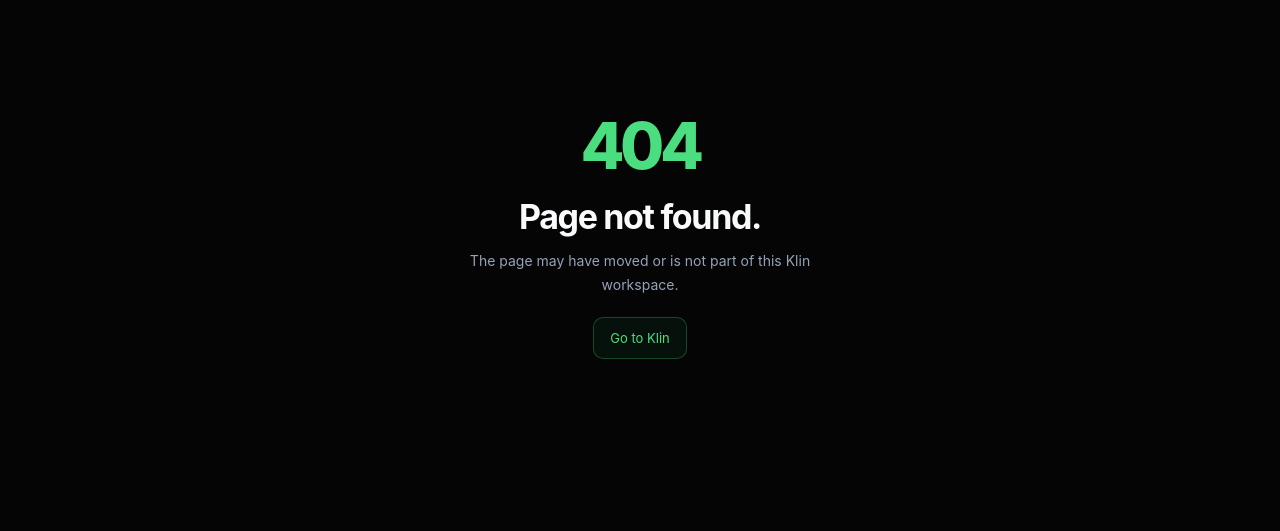
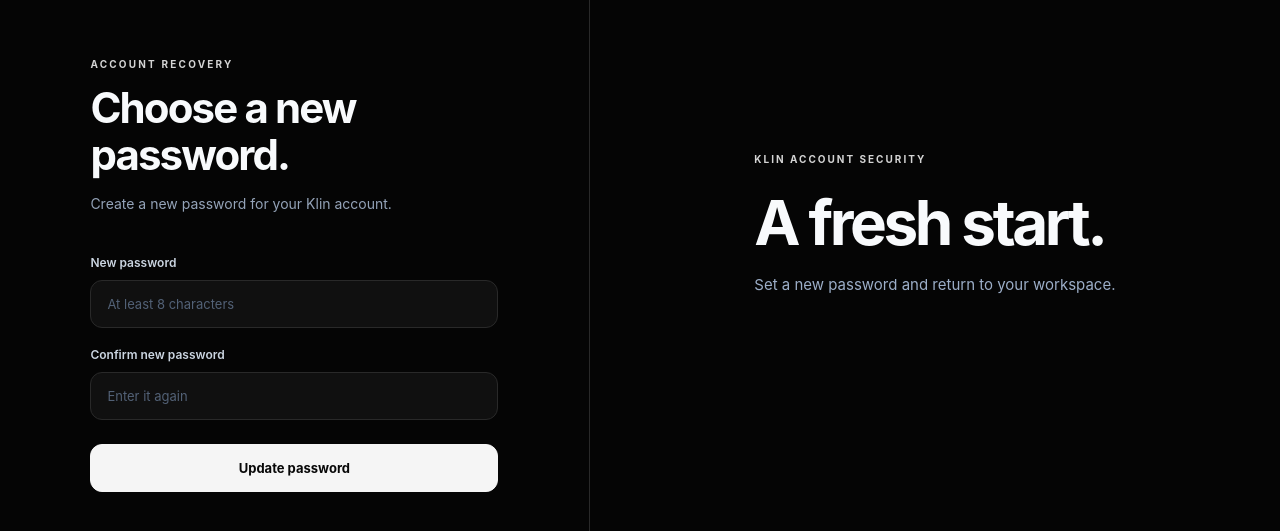
Before and after one commit to skiveens67-stack/klin.Ai, a Next.js app: page /reset-password in a window 1280 px wide. Before the commit this address had no page. Shown: the part 167-698 px from the top of the page. Built offline with nearby package versions, Linux system fonts and the light colour scheme.

Commit message:
Add password reset completion screen

```diff
--- /dev/null
+++ b/app/reset-password/page.tsx
@@ -0,0 +1,30 @@
+"use client";
+
+import { useState,type FormEvent } from "react";
+import Link from "next/link";
+import { useRouter } from "next/navigation";
+import { createSupabaseBrowserClient } from "@/lib/supabase/browser";
+
+export default function ResetPasswordPage() {
+  const router=useRouter(); const [password,setPassword]=useState(""); const [confirm,setConfirm]=useState("");
+  const [busy,setBusy]=useState(false); const [error,setError]=useState("");
+  async function submit(event:FormEvent<HTMLFormElement>) {
+    event.preventDefault(); setError("");
+    if(password!==confirm){setError("Your passwords do not match.");return;}
+    setBusy(true);
+    try { const supabase=createSupabaseBrowserClient(); const {error}=await supabase.auth.updateUser({password}); if(error) throw error; router.replace("/"); router.refresh(); }
+    catch(e){setError(e instanceof Error?e.message:"Klin could not update your password. Request a new reset link.");}
+    finally{setBusy(false);}
+  }
+  return <main className="auth-page auth-page-reset"><section className="auth-panel">
+    <Link className="auth-brand" href="/"><img src="/klin-logo.svg" alt="Klin" className="h-10 w-auto"/></Link>
+    <div className="auth-kicker">ACCOUNT RECOVERY</div><h1>Choose a new password.</h1>
+    <p className="auth-intro">Create a new password for your Klin account.</p>
+    <form onSubmit={submit} className="auth-form">
+      <label htmlFor="new-password">New password</label><div className="auth-input-wrap"><input id="new-password" type="password" autoComplete="new-password" minLength={8} maxLength={128} required value={password} onChange={e=>setPassword(e.target.value)} placeholder="At least 8 characters"/></div>
+      <label htmlFor="confirm-password">Confirm new password</label><div className="auth-input-wrap"><input id="confirm-password" type="password" autoComplete="new-password" minLength={8} maxLength={128} required value={confirm} onChange={e=>setConfirm(e.target.value)} placeholder="Enter it again"/></div>
+      {error&&<p className="auth-alert auth-error" role="alert">{error}</p>}
+      <button className="auth-submit" disabled={busy} type="submit">{busy?"Updating…":"Update password"}</button>
+    </form>
+  </section><aside className="auth-side"><div className="auth-side-content"><div className="auth-side-label">KLIN ACCOUNT SECURITY</div><h2>A fresh start.</h2><p>Set a new password and return to your workspace.</p></div></aside></main>;
+}
```
